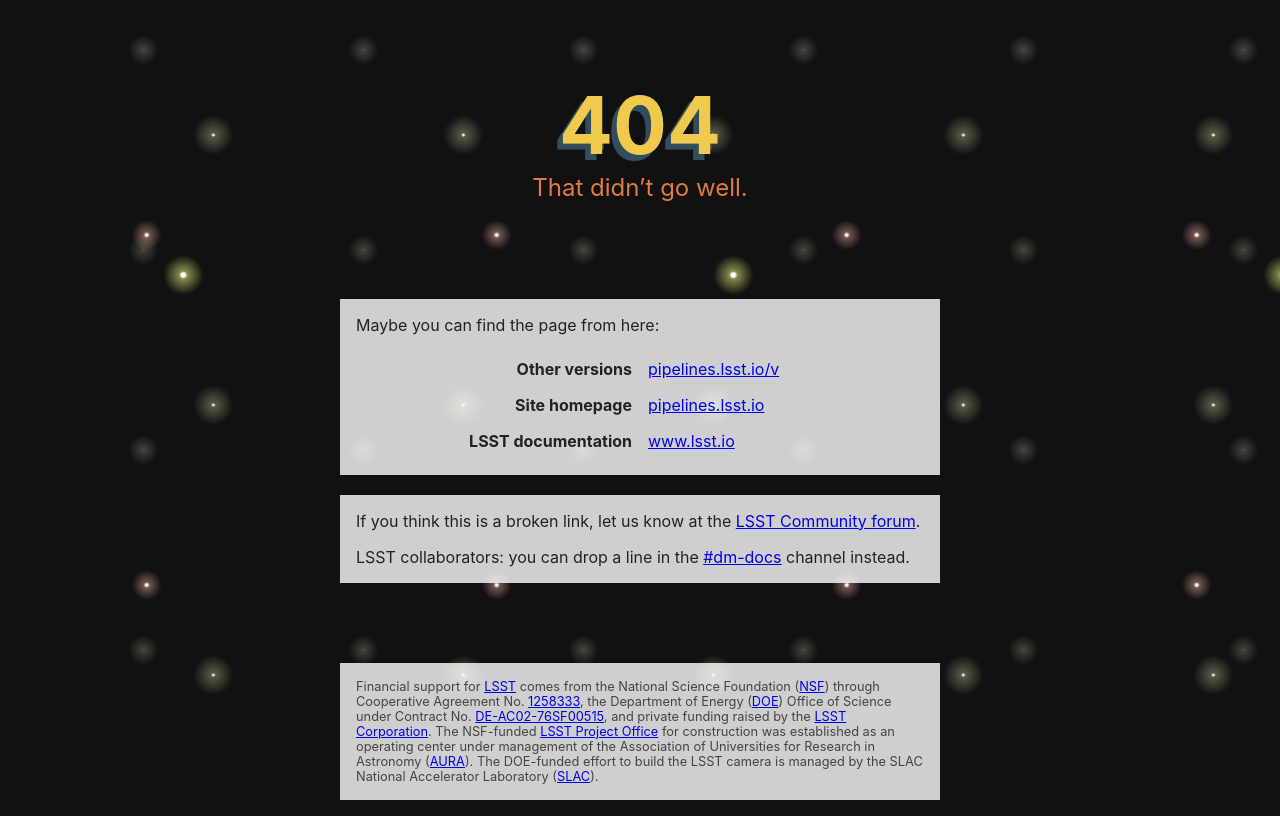
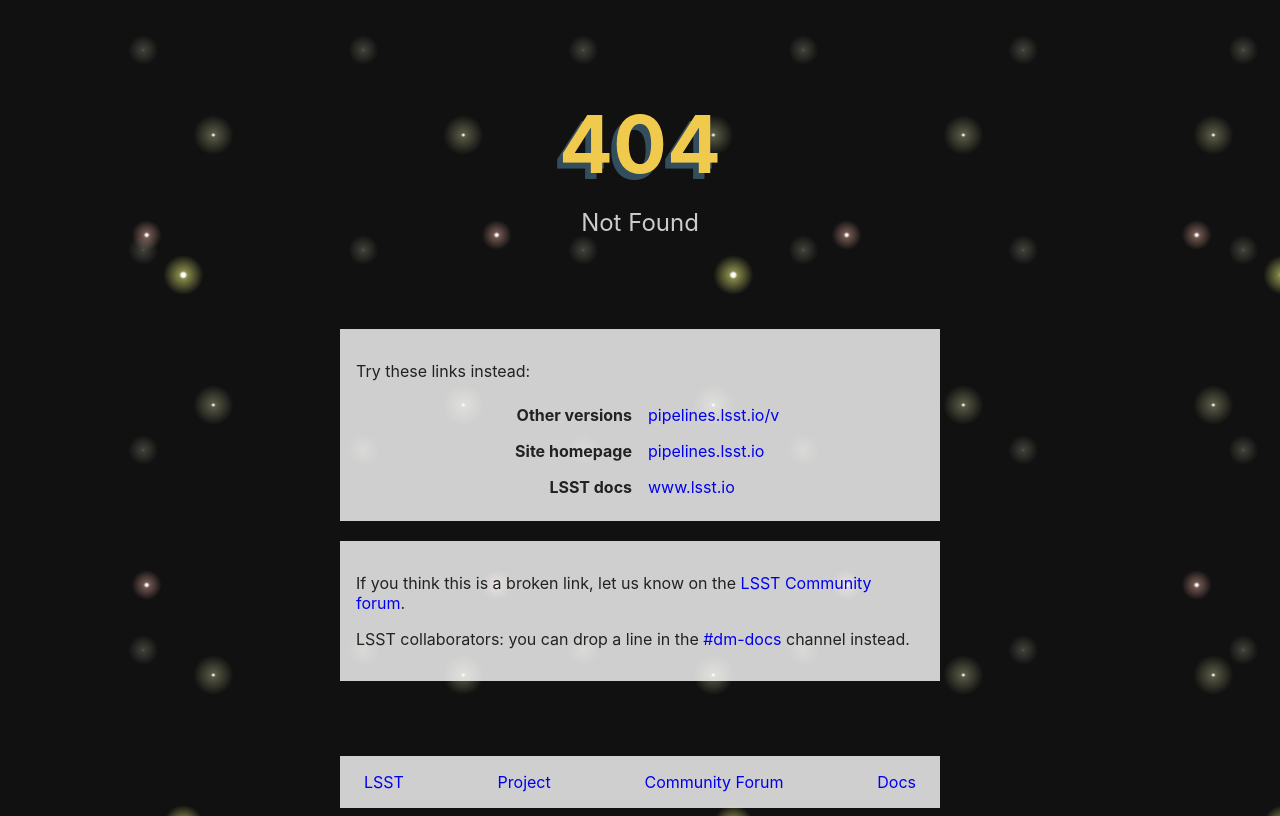
Before and after one commit to lsst-sqre/ltd-404, a website: page 404.html in a window 1280 px wide. Drawn offline with nearby package versions, Linux system fonts and the light colour scheme; files that its build step writes are made by us from their sources.

Commit message:
Switch out legal text for nav links
We probably don't need that funding text on a 404 page. Offering extra
links is probably more valuable. They're at the bottom so that a person
prefers to go to the suggested links over these.

```diff
--- a/404.html
+++ b/404.html
@@ -12,28 +12,35 @@
     <div class="c-container">
       <header class="c-header-section">
         <h1>404</h1>
-        <p>That didn’t go well.</p>
+        <p>Not Found</p>
       </header>
 
       <section class="c-suggestion-section">
-        <p>Maybe you can find the page from here:</p>
+        <p>Try these links instead:</p>
         <table class="c-suggestions-table">
           <tr>
-            <th scope="row">LSST documentation</th>
+            <th scope="row">LSST docs</th>
             <td><a href="https://www.lsst.io">www.lsst.io</a></td>
           </tr>
         </table>
       </section>
 
       <section class="c-reporting-section">
-        <p>If you think this is a broken link, let us know at the <a href="https://community.lsst.org/c/support">LSST Community forum</a>.</p>
+        <p>If you think this is a broken link, let us know on the <a href="https://community.lsst.org/c/support">LSST Community forum</a>.</p>
         <!-- FIXME: use link that starts a stub post. -->
 
         <p>LSST collaborators: you can drop a line in the <a href="https://lsstc.slack.com/messages/dm-docs/">#dm-docs</a> channel instead.</p>
       </section>
 
       <footer class="c-footer-section">
-        <p class="fineprint">Financial support for <a href="https://www.lsst.org">LSST</a> comes from the National Science Foundation (<a href="https://nsf.gov">NSF</a>) through Cooperative Agreement No. <a href="https://www.nsf.gov/awardsearch/showAward?AWD_ID=1258333">1258333</a>, the Department of Energy (<a href="https://energy.gov">DOE</a>) Office of Science under Contract No. <a href="http://www-group.slac.stanford.edu/legal/contract.asp">DE-AC02-76SF00515</a>, and private funding raised by the <a href="https://www.lsstcorporation.org">LSST Corporation</a>. The NSF-funded <a href="https://project.lsst.org">LSST Project Office</a> for construction was established as an operating center under management of the Association of Universities for Research in Astronomy (<a href="http://www.aura-astronomy.org">AURA</a>). The DOE-funded effort to build the LSST camera is managed by the SLAC National Accelerator Laboratory (<a href="https://www6.slac.stanford.edu/">SLAC</a>).</p>
+        <nav class="c-flex-nav">
+          <ul>
+            <li><a href="https://www.lsst.org">LSST</a></li>
+            <li><a href="https://project.lsst.org">Project</a></li>
+            <li><a href="https://community.lsst.org">Community Forum</a></li>
+            <li><a href="https://www.lsst.io">Docs</a></li>
+          </ul>
+        </nav>
       </footer>
     </div>
 
--- a/styles.scss
+++ b/styles.scss
@@ -1,9 +1,15 @@
 // Basic reset ===============================================================
 
-* {
+html {
   box-sizing: border-box;
   padding: 0;
   margin: 0;
+}
+
+*,
+*:before,
+*:after {
+  box-sizing: inherit;
 }
 
 p + p,
@@ -11,12 +17,14 @@
   margin-top: 1em;
 }
 
-// Typography + colour =======================================================
+// General typography + colour + background ==================================
 
 body {
   font-family: -apple-system, BlinkMacSystemFont, 'Segoe UI', Roboto, Helvetica,
     Arial, sans-serif, 'Apple Color Emoji', 'Segoe UI Emoji', 'Segoe UI Symbol';
 
+  // Create a starfield using radial gradients
+  // http://www.inwebson.com/css3/css3-background-animations/
   background-color: #111111;
   background-image: radial-gradient(
       circle,
@@ -56,6 +64,7 @@
   animation-iteration-count: infinite;
 }
 
+// Animate the starfield
 @keyframes movement {
   from {
     background-position: 0 0, 30px 60px, 130px 270px, 70px 150px;
@@ -65,21 +74,31 @@
   }
 }
 
+a {
+  text-decoration: none;
+  transition: all 0.5s;
+}
+
+a:hover {
+  background: white;
+}
+
+// Header typography =========================================================
+
 .c-header-section h1 {
   font-size: 5rem;
+  margin: 1rem;
   color: #f0ca4d;
   text-shadow: -0.07em 0.07em #324d5c;
 }
 
 .c-header-section p {
   font-size: 1.5rem;
-  color: #e37b40;
+  color: #cccccc;
+  margin: 0;
 }
 
-.fineprint {
-  font-size: 0.8em;
-  color: #444;
-}
+// Suggestions table =========================================================
 
 .c-suggestions-table {
   table-layout: fixed;
@@ -98,6 +117,27 @@
   td {
     text-align: left;
   }
+}
+
+// Nav list (footer) =========================================================
+
+.c-flex-nav ul {
+  display: flex;
+  align-items: stretch; // Default
+  justify-content: space-between;
+  width: 100%;
+  margin: 0;
+  padding: 0;
+}
+
+.c-flex-nav li {
+  display: block;
+  flex: 0 1 auto; // Default
+  list-style-type: none;
+}
+
+.c-flex-nav a {
+  padding: 0.5rem;
 }
 
 // Grid layout and containers ================================================
```
